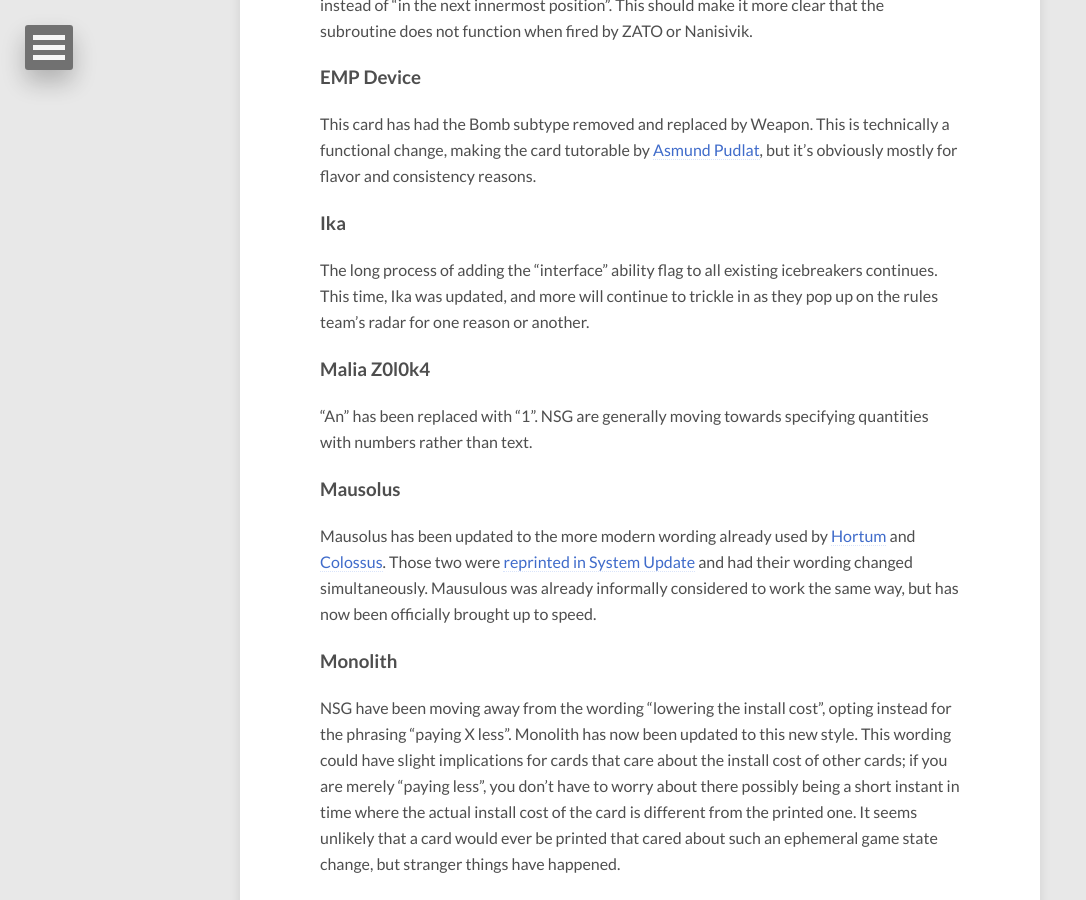
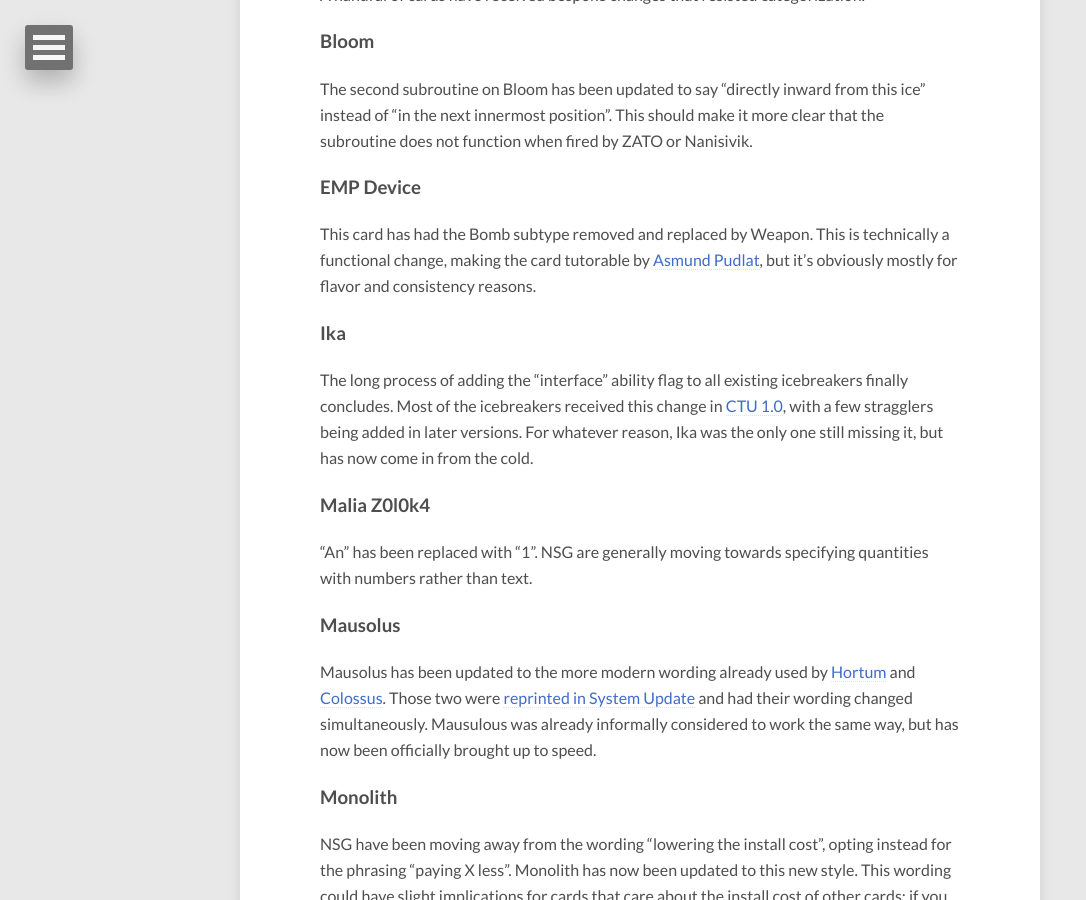
Before and after one commit to postinternetsyndrome/postinternetsyndrome.github.io, a Jekyll site: the page built from docs/_posts/2023-02-16-parhelion-release-notes-ii.md, in a window 1280 px wide and 900 px high, scrolled down 11566 px. Shown: the whole window, without its empty margins (0-1086 px from the left). Built offline with Jekyll 4.4.1, drawn with Linux system fonts in a browser that asks for light colours; nearby versions of some CDN libraries; some of the changed text lies outside the part shown.

Commit message:
parhelion release notes ii ika update

```diff
--- a/docs/_posts/2023-02-16-parhelion-release-notes-ii.md
+++ b/docs/_posts/2023-02-16-parhelion-release-notes-ii.md
@@ -43,6 +43,9 @@ Like the Comprehensive Rules, the CTU document has a new versioning format. The
   - [Spinal Modem](#spinal-modem)
   - [Skulljack](#skulljack)
   - [Wetwork Refit](#wetwork-refit)
+
+> **Update 2023-02-21**
+- Rewrote the Ika section since I didn't realize it was actually the very final card to receive the interface treatment.
 
 ## What you need to know
 There are relatively few changes of particular note in this CTU, which to many will be good news. We were spared this time the type of stealth functional changes that in previous CTUs have occasionally snuck in under the radar and surprised people in tournaments.
@@ -358,7 +361,7 @@ The second subroutine on Bloom has been updated to say "directly inward from thi
 This card has had the Bomb subtype removed and replaced by Weapon. This is technically a functional change, making the card tutorable by [Asmund Pudlat](https://netrunnerdb.com/en/card/33082), but it's obviously mostly for flavor and consistency reasons.
 
 ### Ika
-The long process of adding the "interface" ability flag to all existing icebreakers continues. This time, Ika was updated, and more will continue to trickle in as they pop up on the rules team's radar for one reason or another.
+The long process of adding the "interface" ability flag to all existing icebreakers finally concludes. Most of the icebreakers received this change in [CTU 1.0](https://nullsignal.games/wp-content/uploads/2021/08/NISEI-Card-Updates-v1.0.pdf), with a few stragglers being added in later versions. For whatever reason, Ika was the only one still missing it, but has now come in from the cold.
 
 ### Malia Z0l0k4
 "An" has been replaced with "1". NSG are generally moving towards specifying quantities with numbers rather than text.
@@ -515,6 +518,7 @@ For convenience of linking, this article also uses hosted version of [CR 22.12](
 **Other:**
 [NSG Card Text Updates Document version 22.12](https://nullsignal.games/wp-content/uploads/2022/12/Null-Signal-Games-Netrunner-Card-Text-Updates-v22.12.pdf)
 [NSG Card Text Updates Document version 1.3](https://nullsignal.games/wp-content/uploads/2022/06/NISEI-Card-Text-Updates-v1.3.pdf)
+[NSG Card Text Updates Document version 1.0](https://nullsignal.games/wp-content/uploads/2021/08/NISEI-Card-Updates-v1.0.pdf)
 [Remastering System Gateway](https://nullsignal.games/blog/remastering-system-gateway/), NSG blog post
 
 ## Acknowledgements
```
